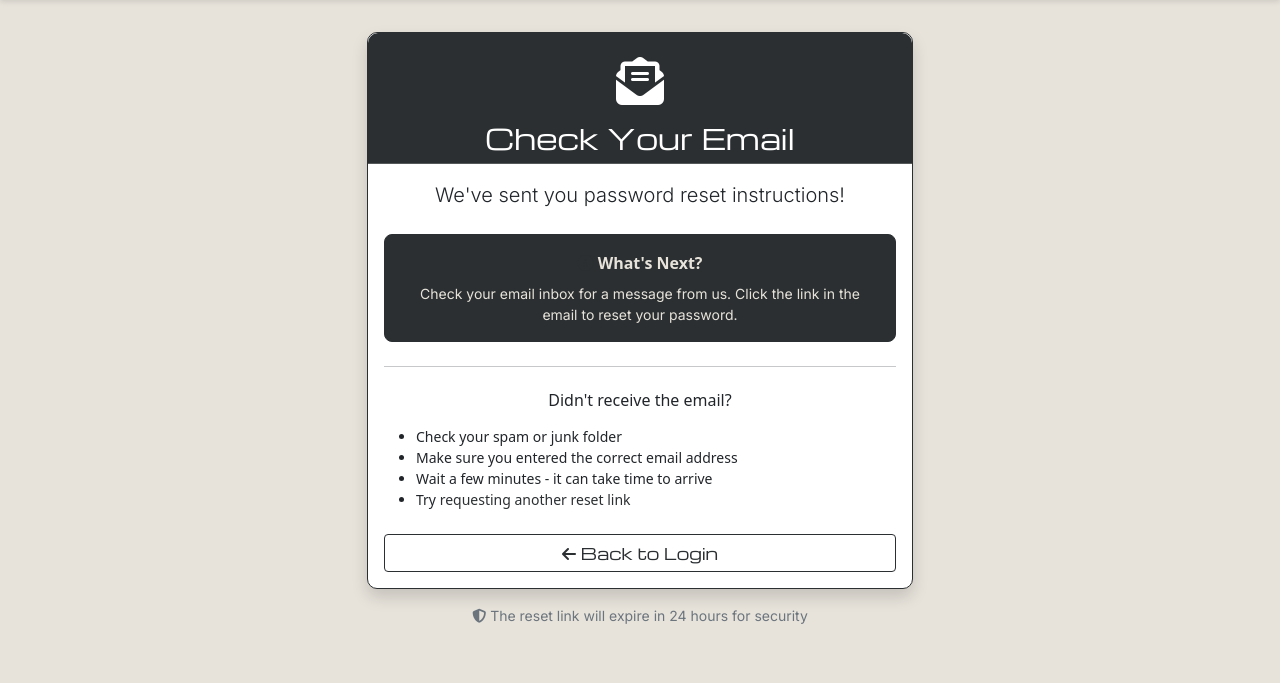
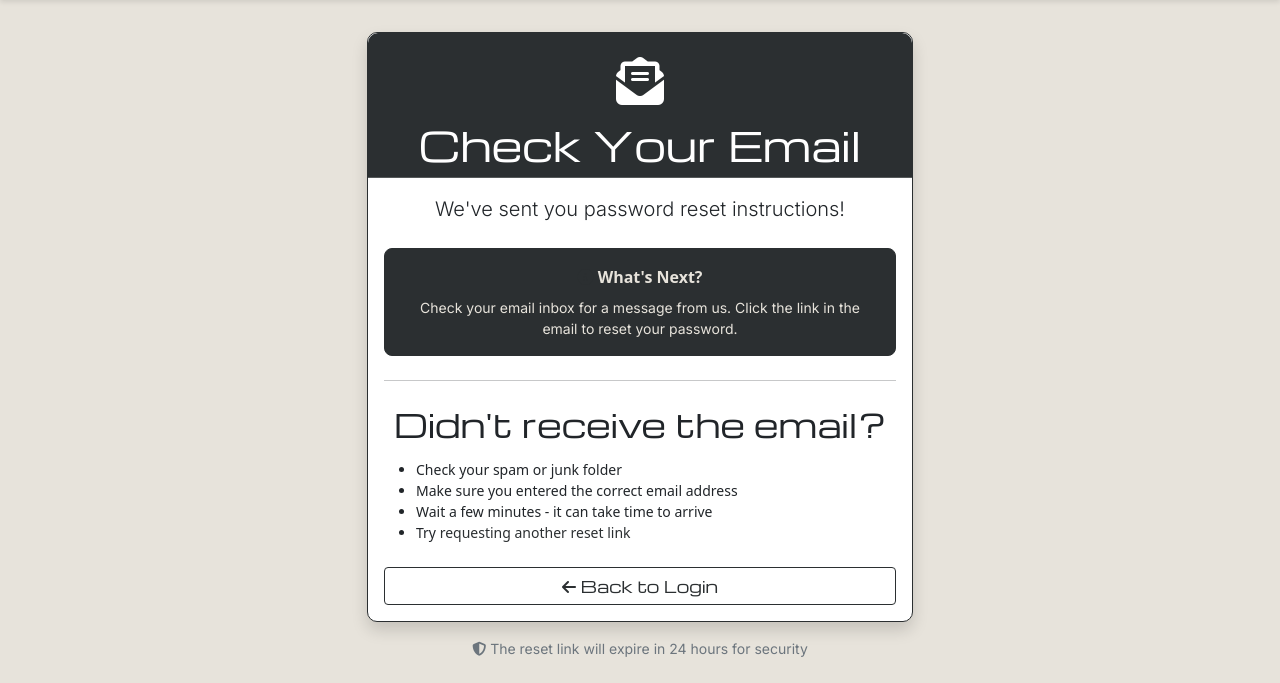
Before and after one commit to Richardbrown85/housemd_escape_room_project, a Django app: page /password-reset/done/ in a window 1280 px wide. Shown: the part 76-759 px from the top of the page. Run offline with Django 4.2, Linux system fonts and the light colour scheme; some libraries are stand-ins or nearby versions.

Commit message:
Add H1 hierarchy for all passward reset html

```diff
--- a/housemd_escape_room/templates/housemd_escape_room/password_reset.html
+++ b/housemd_escape_room/templates/housemd_escape_room/password_reset.html
@@ -10,7 +10,7 @@
                     <div class="my-3">
                         <i class="fas fa-key fa-3x"></i>
                     </div>
-                    <h3 class="mb-0">Reset Your Password</h3>
+                    <h1 class="mb-0">Reset Your Password</h1>
                 </div>
                 <div class="card-body text-center">
                     <p class="mb-4">
--- a/housemd_escape_room/templates/housemd_escape_room/password_reset_complete.html
+++ b/housemd_escape_room/templates/housemd_escape_room/password_reset_complete.html
@@ -10,7 +10,7 @@
                     <div class="my-3">
                         <i class="fas fa-check-circle fa-3x"></i>
                     </div>
-                    <h3 class="mb-0">Password Reset Complete!</h3>
+                    <h1 class="mb-0">Password Reset Complete!</h1>
                 </div>
                 <div class="card-body text-center">
                     <p class="lead mb-4">
--- a/housemd_escape_room/templates/housemd_escape_room/password_reset_confirm.html
+++ b/housemd_escape_room/templates/housemd_escape_room/password_reset_confirm.html
@@ -7,9 +7,9 @@
         <div class="col-md-6">
             <div class="card shadow border-custom">
                 <div class="card-header bg-custom text-white">
-                    <h3 class="mb-0">
+                    <h1 class="mb-0">
                         <i class="fas fa-lock"></i> Set New Password
-                    </h3>
+                    </h1>
                 </div>
                 <div class="card-body">
                     {% if validlink %}
@@ -79,7 +79,7 @@
 
             <div class="card mt-3 border-custom">
                 <div class="card-body">
-                    <h6 class="mb-2"><i class="fas fa-shield-alt text-custom"></i> Password Requirements</h6>
+                    <h2 class="mb-2"><i class="fas fa-shield-alt text-custom"></i> Password Requirements</h2>
                     <ul class="small mb-0">
                         <li>At least 8 characters long</li>
                         <li>Cannot be too similar to your email or username</li>
--- a/housemd_escape_room/templates/housemd_escape_room/password_reset_done.html
+++ b/housemd_escape_room/templates/housemd_escape_room/password_reset_done.html
@@ -10,7 +10,7 @@
                     <div class="my-3">
                         <i class="fas fa-envelope-open-text fa-3x"></i>
                     </div>
-                    <h3 class="mb-0">Check Your Email</h3>
+                    <h1 class="mb-0">Check Your Email</h1>
                 </div>
                 <div class="card-body text-center">
                     <p class="lead mb-4">
@@ -27,7 +27,7 @@
 
                     <hr class="my-4">
 
-                    <h6 class="mb-3">Didn't receive the email?</h6>
+                    <h2 class="mb-3">Didn't receive the email?</h2>
                     <ul class="text-start small">
                         <li>Check your spam or junk folder</li>
                         <li>Make sure you entered the correct email address</li>
```
